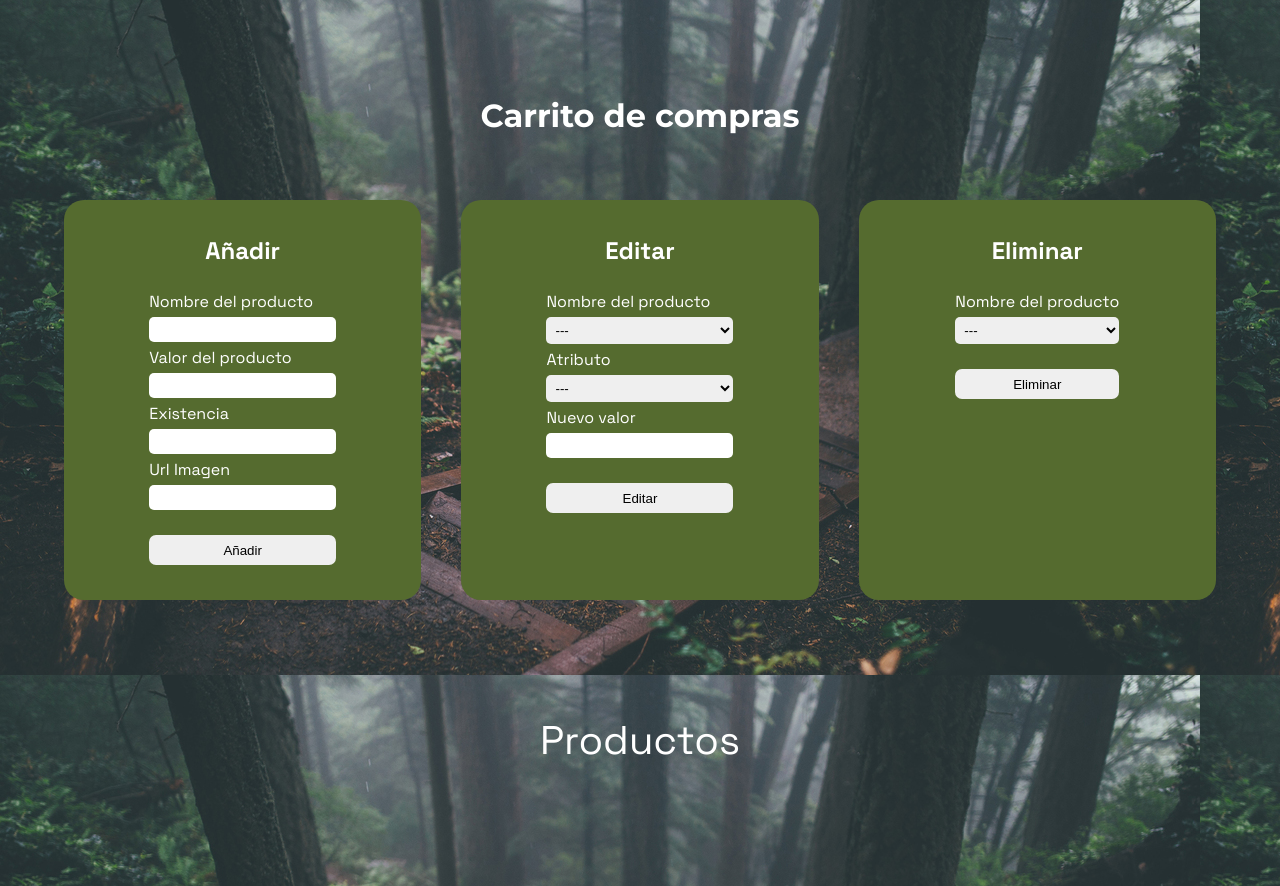
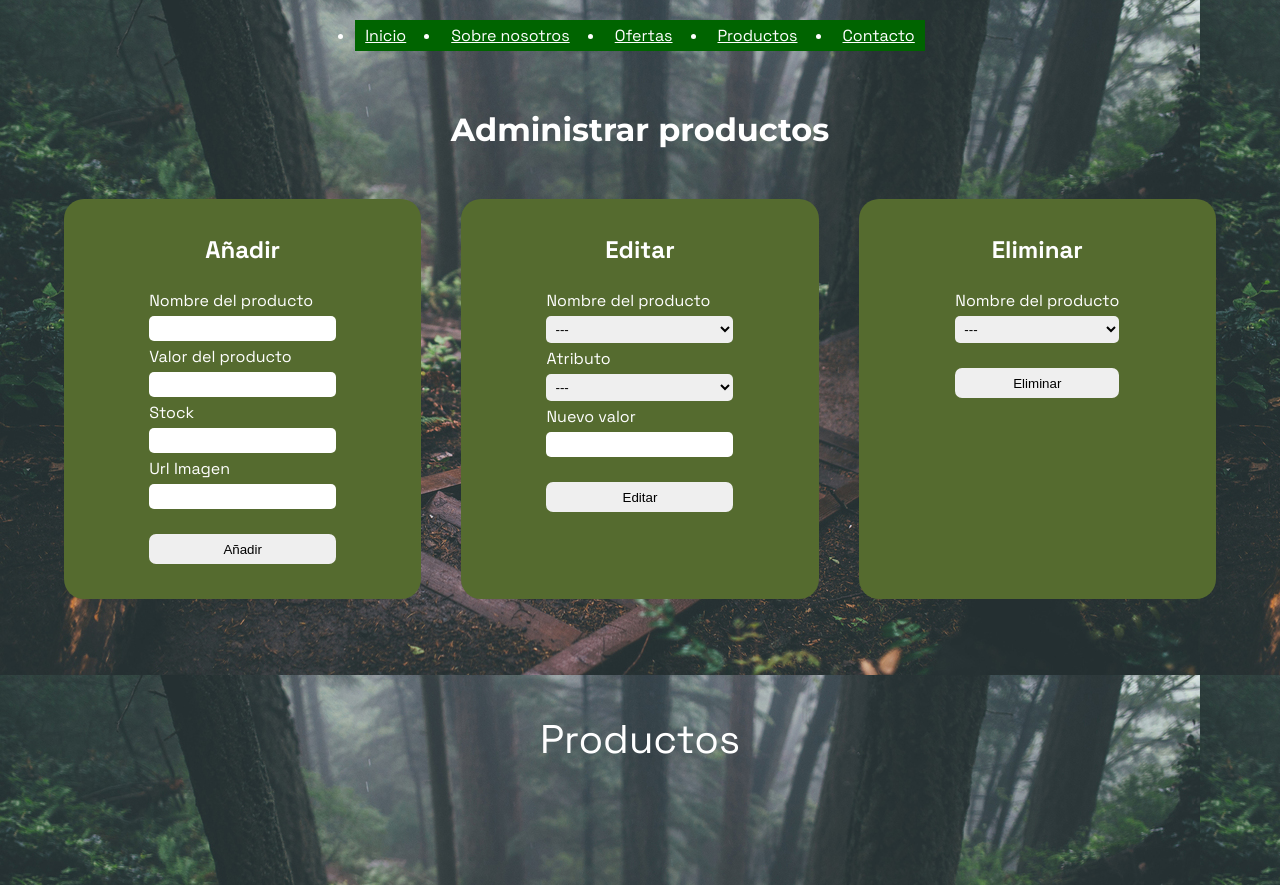
Before and after one commit to nhegeo/preentrega4, a website: page AdminView/CarritoAdmin.html in a window 1280 px wide. Drawn offline with Linux system fonts and the light colour scheme.

Commit message:
Se agrego una salida desde la vista de administrador y se modificaron los enlaces de la seccion de ofertas

```diff
--- a/AdminView/CarritoAdmin.html
+++ b/AdminView/CarritoAdmin.html
@@ -19,12 +19,35 @@
     <link href="https://fonts.googleapis.com/css2?family=Montserrat:wght@300;400;500;600;700&display=swap"
         rel="stylesheet">
 </head>
+<header id="header">
+    <div>
+        <nav>
+            <ul class="menu">
+                <li>
+                    <a href="../index.html">Inicio</a>
+                </li>
 
+                <li>
+                    <a href="../pages/nosotros.html">Sobre nosotros</a>
+                </li>
+
+                <li>
+                    <a href="../pages/ofertas.html">Ofertas</a>
+                </li>
+
+                <li>
+                    <a href="../pages/productos.html">Productos</a>
+                </li>
+
+                <li>
+                    <a href="../pages/contacto.html">Contacto</a>
+                </li>
+            </ul>
+        </nav>
+    </div>
+</header>
 <body>
-    <header id="header">
-        <h1>Carrito de compras</h1>
-    </header>
-
+        <h1>Administrar productos</h1>
     <main>
         <div class="contenedor">
             <div class="añadir">
@@ -36,7 +59,7 @@
                     <label>Valor del producto</label>
                     <input type="number" id="valorAñadir">
 
-                    <label>Existencia</label>
+                    <label>Stock</label>
                     <input type="number" id="existenciaAñadir">
 
                     <label>Url Imagen</label>
--- a/UserView/style.css
+++ b/UserView/style.css
@@ -32,7 +32,7 @@ header{
 
 }
 .scroll{
-    background-color: aliceblue;
+    background-color: darkgreen;
     box-shadow: .1rem .2rem .3rem #333;
 }
 .scroll img{
--- a/css/style2.css
+++ b/css/style2.css
@@ -168,3 +168,40 @@ option{
 .noExsiteError::after {
     content: 'Este elemento no existe';
 }
+.menu {
+    display: flex;
+    flex-direction: row;
+    justify-content: space-evenly;
+    background-color: darkgreen;
+    gap: 25px;
+}
+
+.logo {
+    width: 80px;
+}
+.menu li {
+    background-color:none;
+    padding: 5px 10px;
+}
+h1{
+    font-family: 'Montserrat', sans-serif;
+    text-align: center;
+    margin: 30px 0px;
+}
+img {
+    width: 320px;
+    height: 340px;
+    object-fit: cover;
+    border-radius: 20px 20px 0px 0px;
+}
+header{
+    display: flex;
+    align-items: center;
+    justify-content: center;
+    gap:15%;
+    height: 70px;
+    top: 0;
+    position: fixed;
+    width: 100%;
+
+}
```
Also changed, not shown: UserView/CarritoUser.html (+1 -1 lines), pages/ofertas.html (+3 -3 lines).
